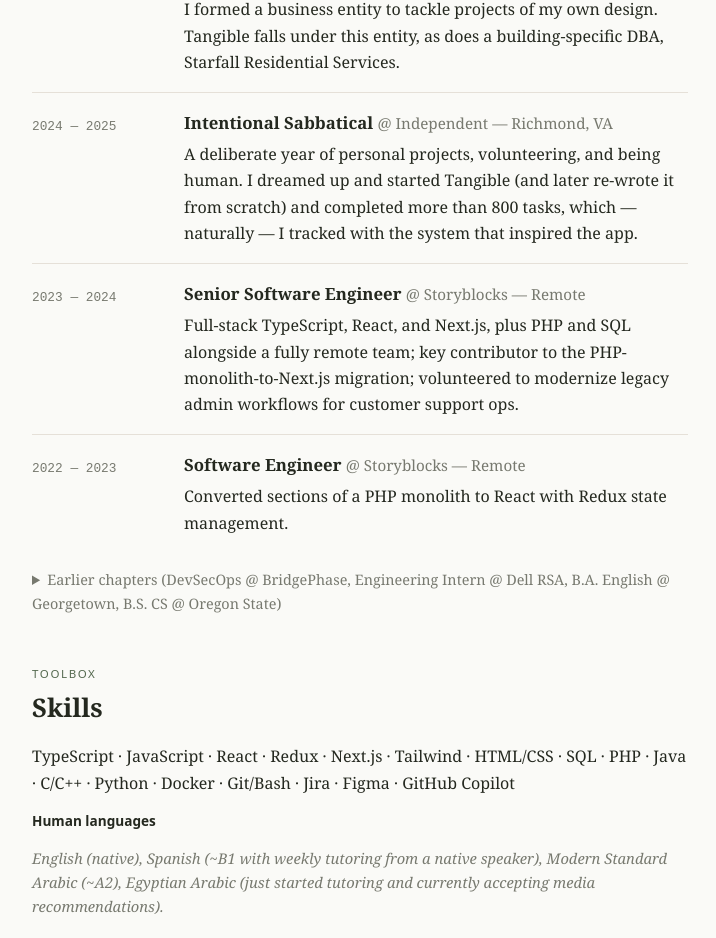
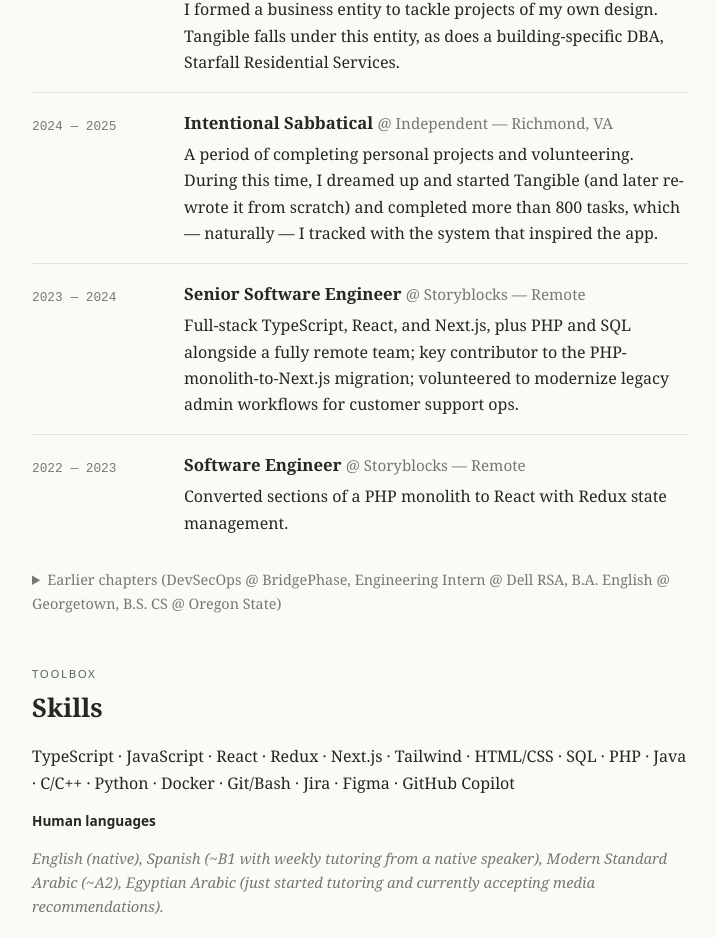
Before and after one commit to katiejyoung/katiejyoung, a React (Vite) app: page / in a window 1280 px wide. Shown: the part 1918-2856 px from the top of the page, without its empty margins (280-996 px from the left). Built offline with nearby package versions, Linux system fonts and the light colour scheme.

Commit message:
Copy revision

```diff
--- a/src/App.jsx
+++ b/src/App.jsx
@@ -130,7 +130,7 @@ export default function App() {
             </TimelineItem>
             <TimelineItem role="Intentional Sabbatical" org="Independent — Richmond, VA" period="2024 — 2025">
               <p>
-                A deliberate year of personal projects, volunteering, and being human. I dreamed up and
+                A period of completing personal projects and volunteering. During this time, I dreamed up and
                 started Tangible (and later re-wrote it from scratch) and completed more than 800 tasks, which — naturally — I tracked
                 with the system that inspired the app.
               </p>
```
